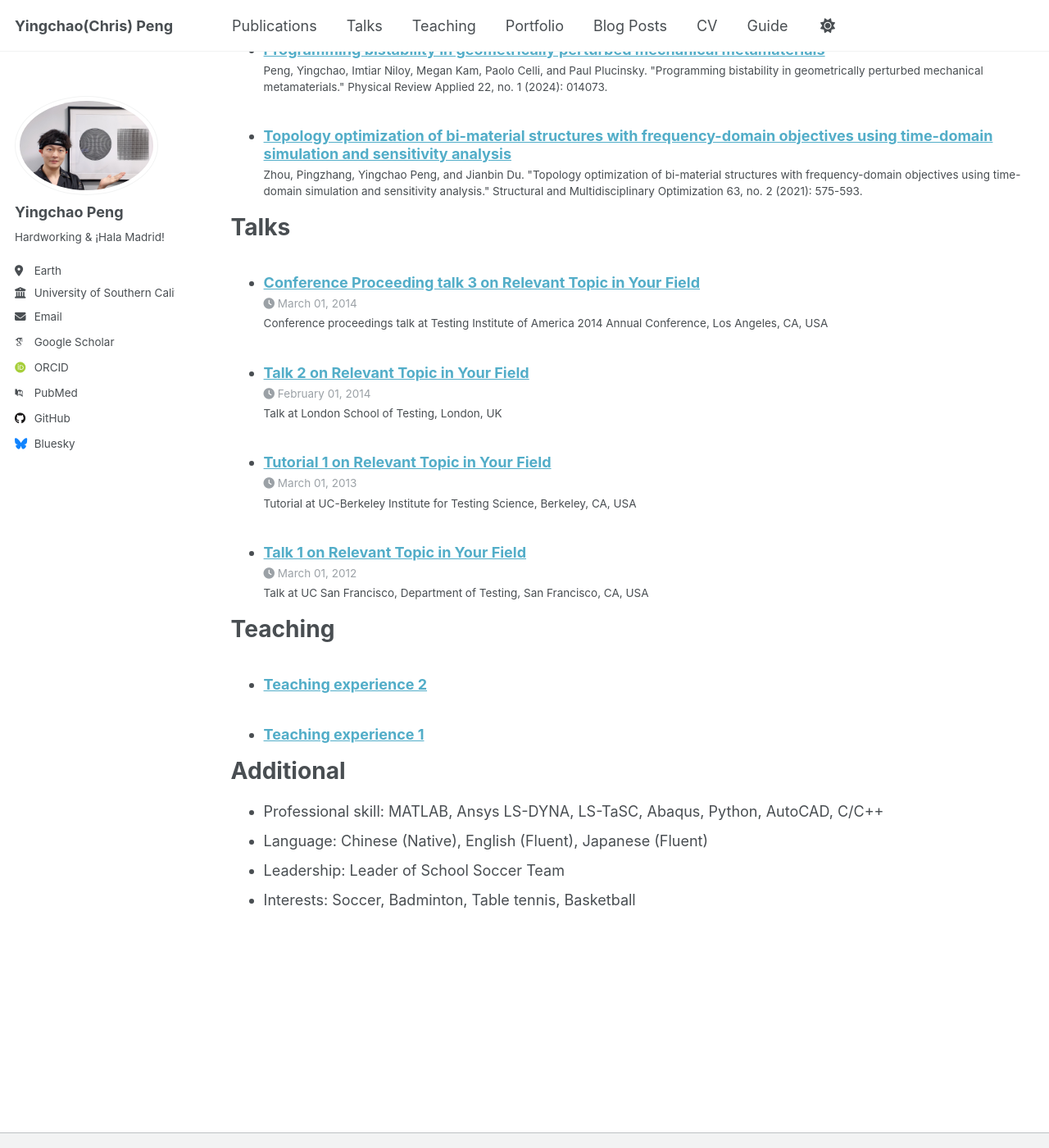
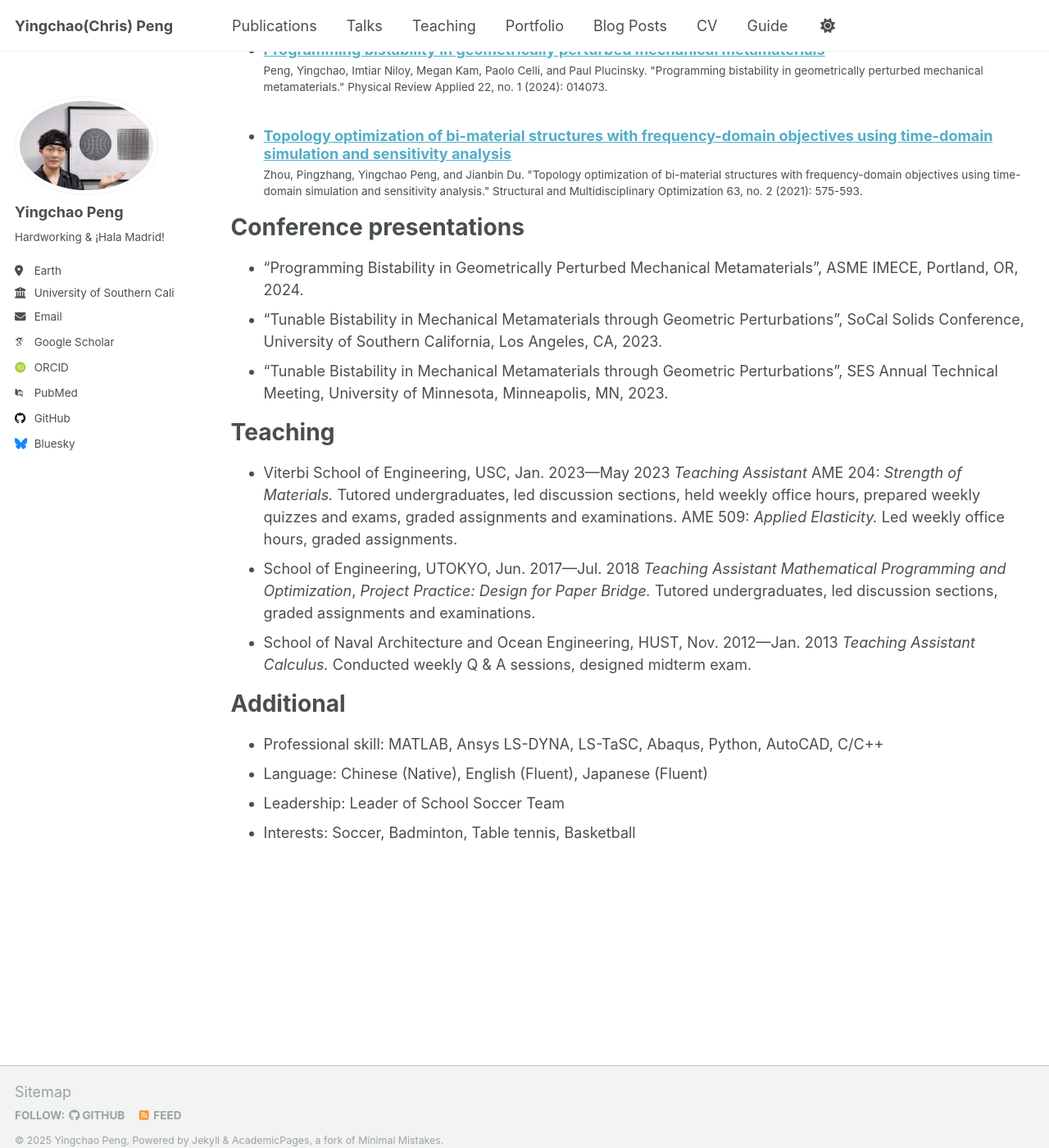
Before and after one commit to Hougeichao/Hougeichao.github.io, a Jekyll site: the page built from _pages/cv.md, in a window 1280 px wide and 1400 px high, scrolled down 781 px. Shown: the whole window at 82% size. Built offline with Jekyll 4.4.1, drawn with Linux system fonts in a browser that asks for light colours; some web fonts are replaced.

Commit message:
Update cv.md

```diff
--- a/_pages/cv.md
+++ b/_pages/cv.md
@@ -34,17 +34,26 @@ Publications
     {% include archive-single-cv.html %}
   {% endfor %}</ul>
 
-Talks
+Conference presentations
 ======
-  <ul>{% for post in site.talks reversed %}
-    {% include archive-single-talk-cv.html  %}
-  {% endfor %}</ul>
+* “Programming Bistability in Geometrically Perturbed Mechanical Metamaterials”, ASME IMECE, Portland, OR, 2024.
+* “Tunable Bistability in Mechanical Metamaterials through Geometric Perturbations”, SoCal Solids Conference, University of Southern California, Los Angeles, CA, 2023.
+* “Tunable Bistability in Mechanical Metamaterials through Geometric Perturbations”, SES Annual Technical Meeting, University of Minnesota, Minneapolis, MN, 2023.
+
 
 Teaching
 ======
-  <ul>{% for post in site.teaching reversed %}
-    {% include archive-single-cv.html %}
-  {% endfor %}</ul>
+* Viterbi School of Engineering, USC, Jan. 2023—May 2023
+  _Teaching Assistant_
+  AME 204: _Strength of Materials._ Tutored undergraduates, led discussion sections, held weekly office hours, prepared weekly quizzes and exams, graded assignments and examinations.
+  AME 509: _Applied Elasticity._  Led weekly office hours, graded assignments.
+* School of Engineering, UTOKYO, Jun. 2017—Jul. 2018
+  _Teaching Assistant_
+  _Mathematical Programming and Optimization_, _Project Practice: Design for Paper Bridge._ Tutored undergraduates, led discussion sections, graded assignments and examinations.
+* School of Naval Architecture and Ocean Engineering, HUST, Nov. 2012—Jan. 2013
+  _Teaching Assistant_
+  _Calculus._ Conducted weekly Q & A sessions, designed midterm exam.
+
 
 Additional
 ======
```
